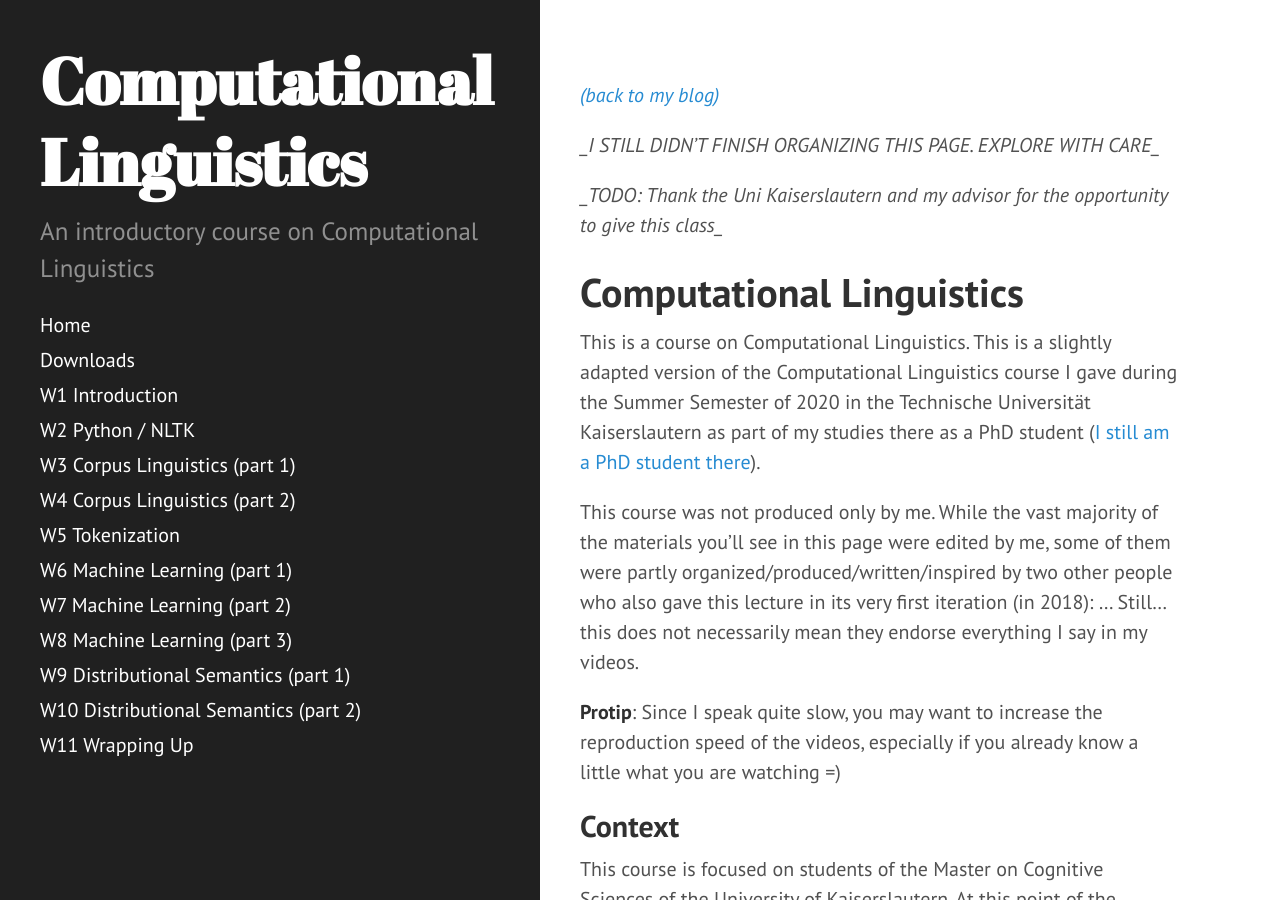
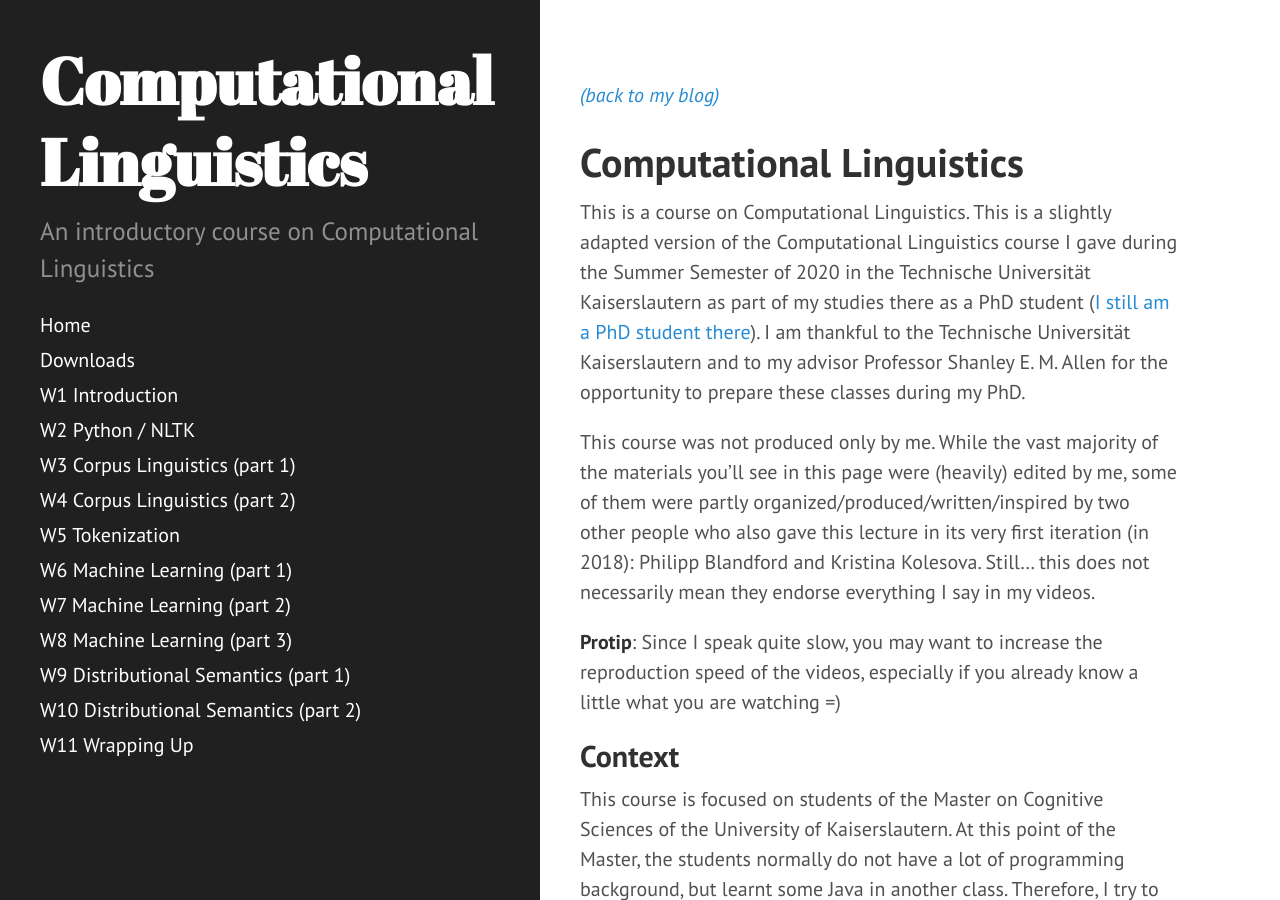
Before and after one commit to jcbgamboa/computational_linguistics, a Jekyll site: the page built from index.md, in a window 1280 px wide and 900 px high. Built offline with Jekyll 4.4.1, drawn with Linux system fonts in a browser that asks for light colours; some of the changed text lies outside the part shown.

Commit message:
Finish course (?)

```diff
--- a/index.md
+++ b/index.md
@@ -5,9 +5,6 @@ title: Computational Linguistics
 
 [_(back to my blog)_](https://jcbgamboa.github.io)
 
-*_I STILL DIDN'T FINISH ORGANIZING THIS PAGE. EXPLORE WITH CARE_*
-
-*_TODO: Thank the Uni Kaiserslautern and my advisor for the opportunity to give this class_*
 
 # Computational Linguistics
 
@@ -16,12 +13,15 @@ version of the Computational Linguistics course I gave during the Summer
 Semester of 2020 in the Technische Universität Kaiserslautern as part of my
 studies there as a PhD student
 ([I still am a PhD student there](https://jcbgamboa.github.io/public/pages/about/)).
+I am thankful to the Technische Universität Kaiserslautern and to my
+advisor Professor Shanley E. M. Allen for the opportunity to prepare these
+classes during my PhD.
 
 This course was not produced only by me. While the vast majority of the
-materials you'll see in this page were edited by me, some of
+materials you'll see in this page were (heavily) edited by me, some of
 them were partly organized/produced/written/inspired by
 two other people who also gave this lecture in its very first iteration
-(in 2018): ...
+(in 2018): Philipp Blandford and Kristina Kolesova.
 Still... this does not necessarily mean they endorse everything I say in
 my videos.
 
@@ -96,6 +96,9 @@ created/idealized by him, and I then heavily changed them for the purposes
 of this course).
 In these cases, if you use them, mention both of us as authors =)
 
+Notice that the slides have only my name because I cannot be sure that
+Philipp "endorses" their final form.
+
  * **Slides**
     * [W1 Introduction]({{site.baseurl}}/slides/01_introduction_SS2020.pdf)
     * [W3 Corpus Linguistics]({{site.baseurl}}/slides/03_corpus_linguistics.pdf)
```
